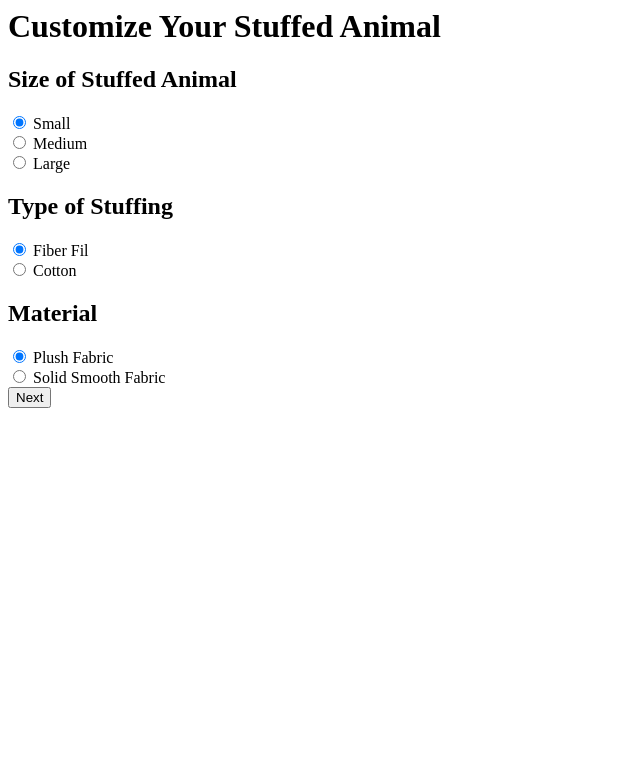
After one commit to EverettHanke/petsII, a PHP site: template views/stuffed.html in a window 1280 px wide. The commit adds this page. Shown: the top 783 px of the page, without its empty margins (0-640 px from the left). Run offline with PHP 8.4, Linux system fonts and the light colour scheme; the template is opened without the code that fills it, so the values that code supplies are empty.

Commit message:
Final update which adds stuffed animal customization page, getters and setters for stuffed animal and a proper summary page to display this

```diff
--- a/views/home.html
+++ b/views/home.html
@@ -1,6 +1,6 @@
 <include href="views/header.html"></include>
 <body>
-<h1>Welcome to pets II</h1>
+<h1>Welcome to Pets III</h1>
 <a type="button" class="btn btn-primary" href="orders">Order Here</a>
 </body>
 </html>
--- a/views/rock.html
+++ b/views/rock.html
@@ -1,7 +1,7 @@
 
 <include href="views/header.html"></include>
 <body>
-<h1>Choose your Accessories.</h1>
+<h1>Choose Your Accessories.</h1>
 <form action="#" method="POST" class="form-horizontal">
     <div class="form-group">
         <div>
--- /dev/null
+++ b/views/stuffed.html
@@ -0,0 +1,37 @@
+
+<include href="views/header.html"></include>
+<body>
+<h1>Customize Your Stuffed Animal</h1>
+<form action="#" method="POST" class="form-horizontal">
+    <div class="form-group">
+        <h2>Size of Stuffed Animal</h2>
+        <div>
+            <input type="radio" name="size" value="Small Sized Bear" id="small" checked>
+            <label for="small">Small</label><br>
+            <input type="radio" name="size" value="Medium Sized Bear" id="medium">
+            <label for="medium">Medium</label><br>
+            <input type="radio" name="size" value="Large Sized Bear" id="large">
+            <label for="large">Large</label><br>
+        </div>
+        <h2>Type of Stuffing</h2>
+        <div>
+            <input type="radio" name="stuffing" value="Fiber Fil" id="fiber" checked>
+            <label for="fiber">Fiber Fil</label><br>
+            <input type="radio" name="stuffing" value="Cotton" id="cotton">
+            <label for="cotton">Cotton</label><br>
+        </div>
+        <h2>Material</h2>
+        <div>
+            <input type="radio" name="fabric" value="Plush Fabric" id="plush" checked>
+            <label for="plush">Plush Fabric</label><br>
+            <input type="radio" name="fabric" value="Solid Smooth Fabric" id="solid">
+            <label for="solid">Solid Smooth Fabric</label><br>
+        </div>
+        <div class="form-group">
+            <button class="btn btn-primary"  type="submit">Next</button>
+        </div>
+
+    </div>
+</form>
+</body>
+</html>
--- a/views/summary.html
+++ b/views/summary.html
@@ -5,6 +5,9 @@
     <check if=" @SESSION.pet instanceOf RockPet">
         <h4>{{ @SESSION.pet->getAccessories() }}</h4>
     </check>
+    <check if=" @SESSION.pet instanceOf StuffedPet">
+        <h4>Size: {{ @SESSION.pet->getSize() }}, Stuffing: {{ @SESSION.pet->getStuffingType() }}, Material: {{ @SESSION.pet->getMaterial() }}</h4>
+    </check>
     <a type="button" class="btn btn-primary" href="{{ @BASE }}">Go to HomePage</a>
 </body>
 </html>
```
Also changed, not shown: classes/stuffedPet.php (+49 -0 lines), index.php (+31 -0 lines).
